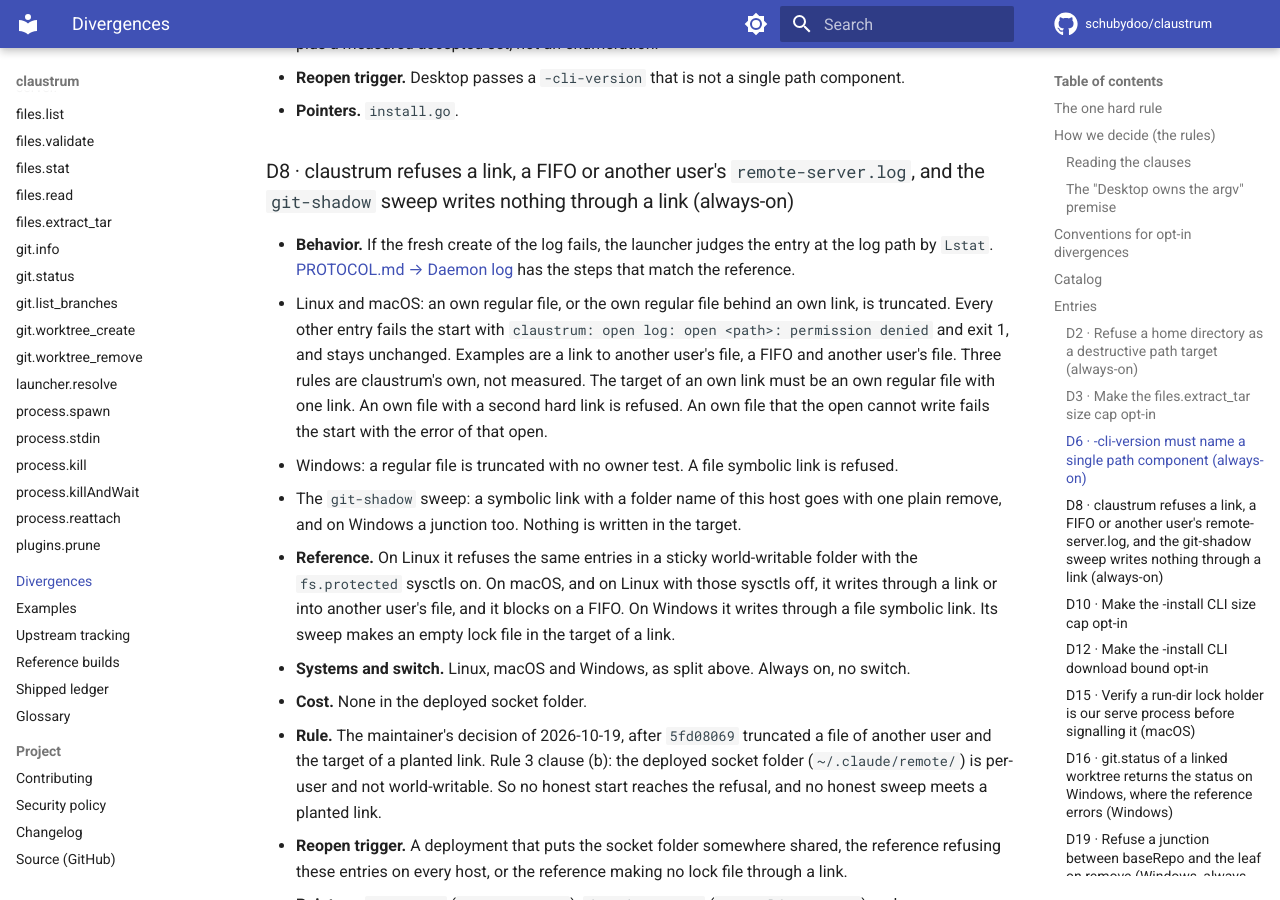
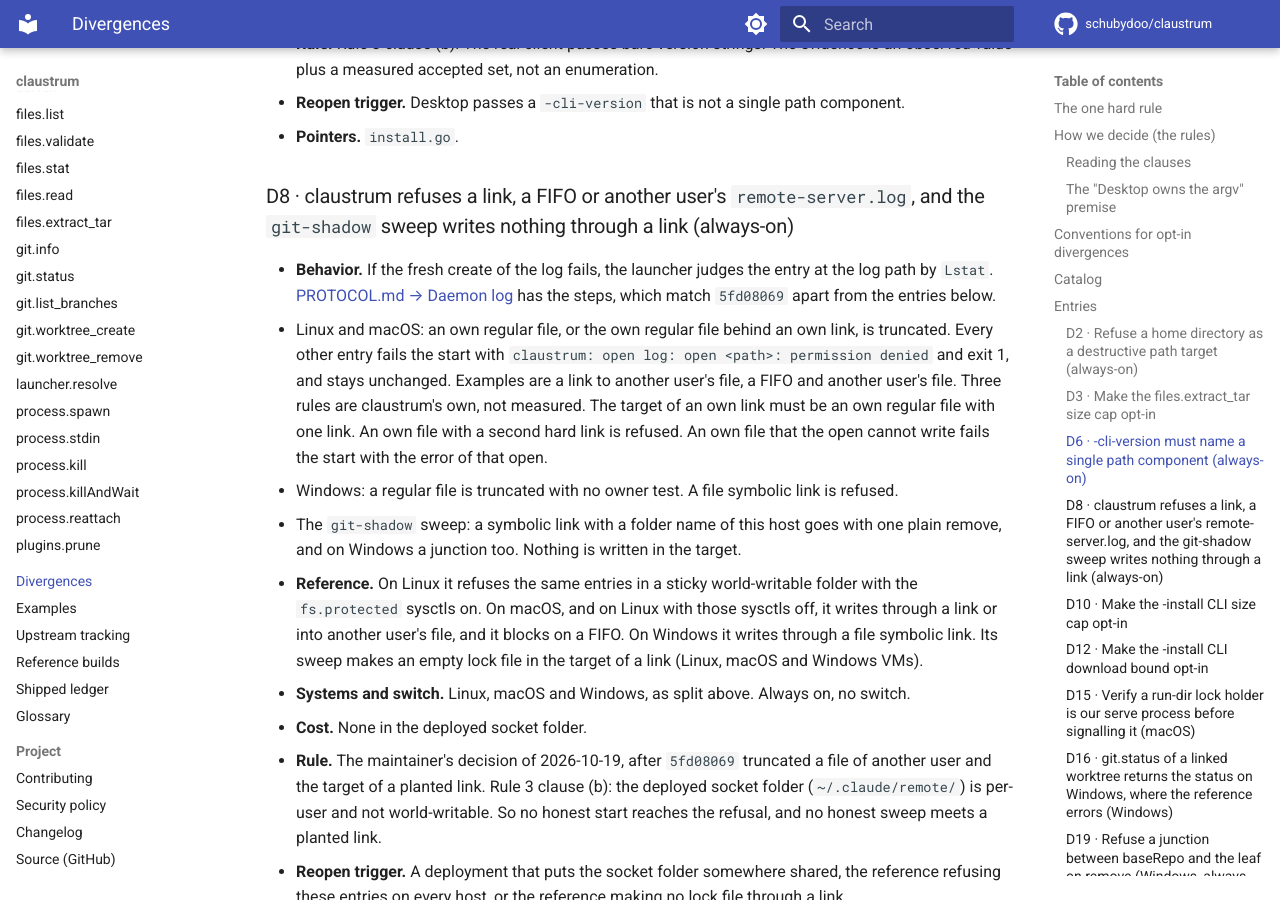
Before and after one commit to schubydoo/claustrum, an MkDocs documentation site: the page built from docs/DIVERGENCES.md, in a window 1280 px wide and 900 px high, scrolled down 7313 px. Built offline with MkDocs 1.6.1 and Material for MkDocs 9.7.7, drawn with Linux system fonts in a browser that asks for light colours; comment, search, counter and statistics services are not loaded; some of the changed text lies outside the part shown.

Commit message:
docs: keep the Windows home compare and the sweep systems in D2 and D8
Co-Authored-By: Claude Opus 5.5 <noreply@anthropic.com>

```diff
--- a/docs/DIVERGENCES.md
+++ b/docs/DIVERGENCES.md
@@ -155,6 +155,8 @@ no flag and no key.
 - **Behavior.** `wipesHomeDir` (`homeguard.go`) refuses a target that is the
   home directory or contains it. It resolves a relative path with
   `filepath.Abs` and then compares the text. It does not resolve symbolic links.
+  On Windows `filepath.Abs` drops a dot or a space after a name, so home with a
+  dot or a space after it is refused too.
   A path under home stays allowed, because `~/.claude/…` is the install path of
   the daemon. Home comes from `os.UserHomeDir`: `HOME`, or `USERPROFILE` on
   Windows. With that variable unset or empty, nothing is refused (from the
@@ -188,9 +190,9 @@ no flag and no key.
   and puts the CLI file there (measured with `-cli-zst` on Linux, macOS and
   Windows). Not measured: `-cli-url`, a mount of a parent folder of home, a home
   folder that does not exist, a hard link, Unicode normalization forms, a
-  case-sensitive volume on macOS and a UNC path. For the last name `...` both
-  answer `clean destDir: RemoveAll ...: invalid argument` on Windows, which is
-  parity. No measured staging entry of the reference held home, so that guard
+  case-sensitive volume on macOS and a UNC path. For the last name `...`, claustrum
+  and `5fd08069` answer `clean destDir: RemoveAll ...: invalid argument` on
+  Windows, which is parity. No measured staging entry of the reference held home, so that guard
   is claustrum's own.
 - **Systems and switch.** Linux, macOS and Windows, with the staging removes
   on Windows only. Always on, no switch.
@@ -266,7 +268,7 @@ no flag and no key.
 - **Behavior.** If the fresh create of the log fails, the launcher judges the
   entry at the log path by `Lstat`.
   [PROTOCOL.md → Daemon log](PROTOCOL.md#daemon-log-remote-serverlog) has the
-  steps that match the reference.
+  steps, which match `5fd08069` apart from the entries below.
   - Linux and macOS: an own regular file, or the own regular file behind an own
     link, is truncated. Every other entry fails the start with
     `claustrum: open log: open <path>: permission denied` and exit 1, and stays
@@ -284,7 +286,7 @@ no flag and no key.
   world-writable folder with the `fs.protected` sysctls on. On macOS, and on
   Linux with those sysctls off, it writes through a link or into another user's
   file, and it blocks on a FIFO. On Windows it writes through a file symbolic link. Its sweep makes
-  an empty lock file in the target of a link.
+  an empty lock file in the target of a link (Linux, macOS and Windows VMs).
 - **Systems and switch.** Linux, macOS and Windows, as split above. Always on,
   no switch.
 - **Cost.** None in the deployed socket folder.
```
